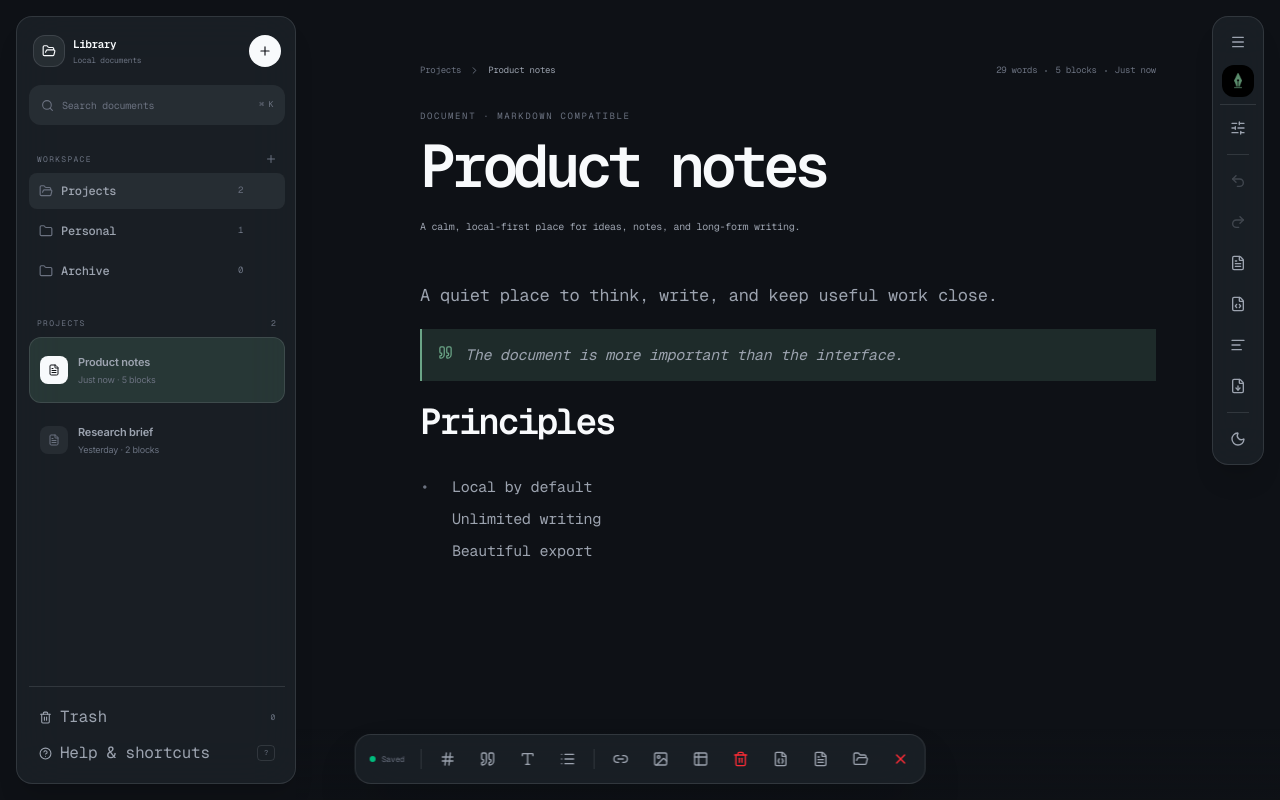
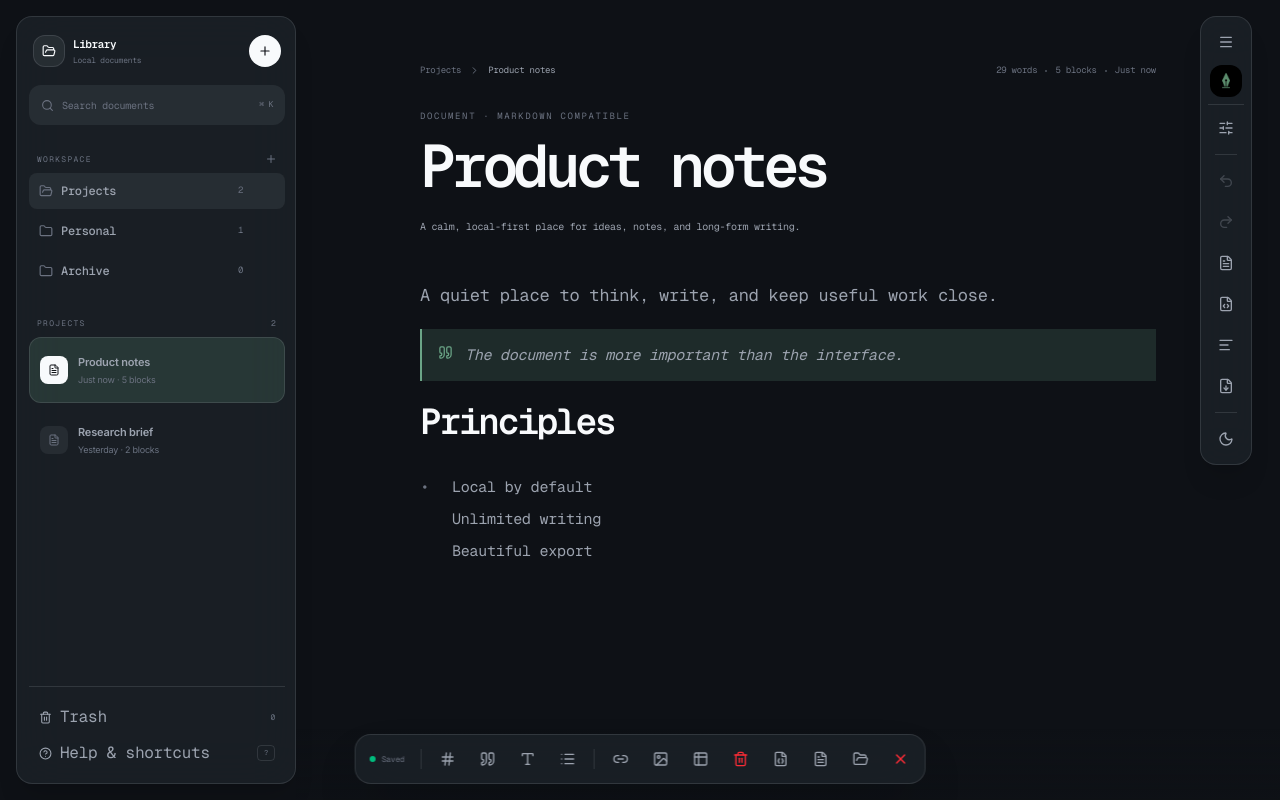
Before and after one commit to Appaxaap/grapho, a Next.js app: page /app in a window 1280 px wide. Built offline with nearby package versions, Linux system fonts and the light colour scheme.

Commit message:
design: inset vertical workspace rail

```diff
--- a/grapho-ui/styles/grapho.css
+++ b/grapho-ui/styles/grapho.css
@@ -177,7 +177,8 @@
 .grapho-document-list button.grapho-empty-action { min-height: 0; background: transparent; }
 .grapho-document-list button.grapho-empty-action:hover { background: var(--grapho-control); color: var(--grapho-accent); }
 .grapho-document-list button.grapho-empty-action:focus-visible { outline: 2px solid var(--grapho-accent); outline-offset: 2px; }
-.grapho-app-toolbar { flex-direction: column; width: 52px; gap: 5px !important; padding: 7px !important; }
+.grapho-app-toolbar { right: 28px !important; flex-direction: column; width: 52px; gap: 5px !important; padding: 7px !important; }
+@media (max-width: 700px) { .grapho-app-toolbar { right: 14px !important; } }
 .grapho-app-toolbar > div:first-of-type { flex-direction: column; width: 100%; gap: 5px; margin: 0 !important; padding: 0 0 7px !important; border-right: 0 !important; border-bottom: 1px solid var(--grapho-border); }
 .grapho-app-toolbar > div:first-of-type span:last-child { display: none; }
 .grapho-app-toolbar > span { width: 22px; height: 1px; margin: 3px 0 !important; }
```
